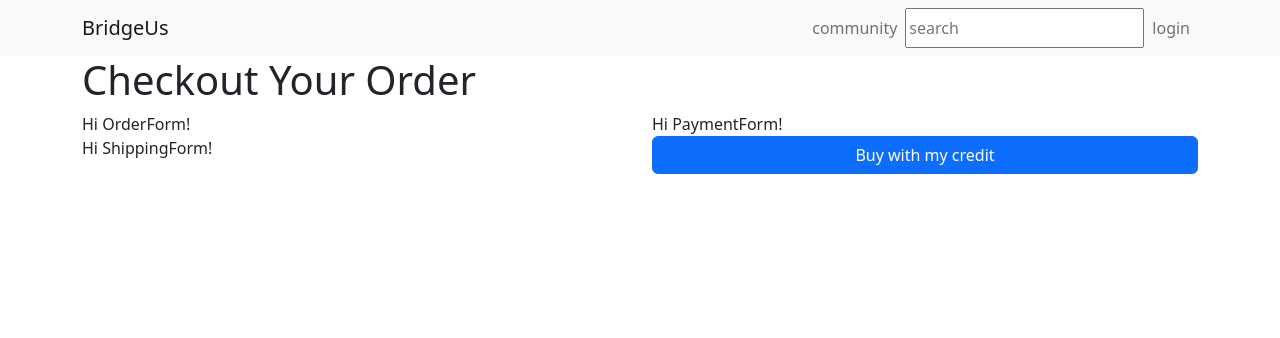
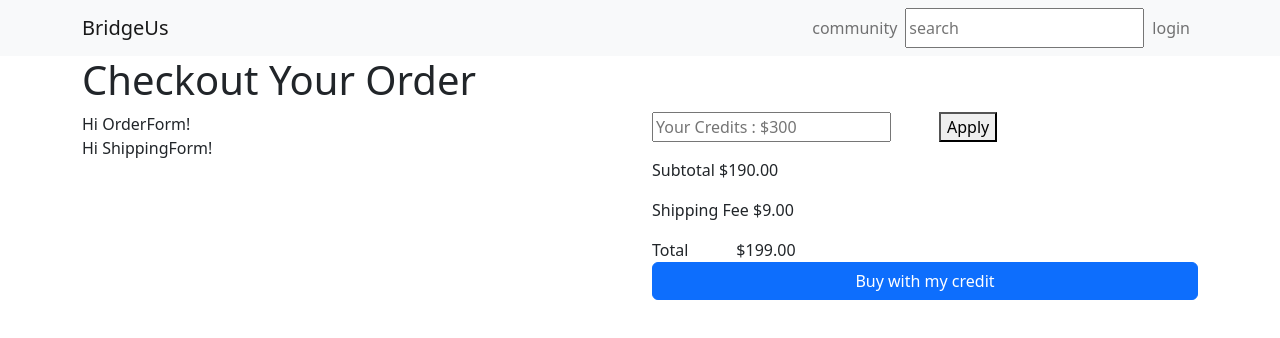
Before and after one commit to swsnu/swppfall2022-team16, a React (Create React App) app in the folder frontend/: page /payment in a window 1280 px wide. Shown: the top 338 px of the page. Built offline with nearby package versions, Linux system fonts and the light colour scheme.

Commit message:
PaymentForm done

```diff
--- a/frontend/src/components/Banner.tsx
+++ b/frontend/src/components/Banner.tsx
@@ -23,7 +23,7 @@ export default function Banner (): JSX.Element {
     <Carousel.Item>
       <img
         className="d-block w-100"
-        src="./bannerCarousel.png"
+        src="./carousel2.png"
         alt="Second slide"
       />
       <Carousel.Caption>
@@ -33,7 +33,7 @@ export default function Banner (): JSX.Element {
     <Carousel.Item>
       <img
         className="d-block w-100"
-        src="./carousel2.png"
+        src="./bannerCarousel.png"
         alt="Third slide"
       />
       <Carousel.Caption>
--- a/frontend/src/components/PaymentForm.tsx
+++ b/frontend/src/components/PaymentForm.tsx
@@ -1,8 +1,23 @@
 import React from 'react'
+import { Stack } from 'react-bootstrap'
+
 /*eslint-disable */
 
 export default function PaymentForm (): JSX.Element {
   return <div>
-    Hi PaymentForm!
+    <Stack direction = 'vertical' gap = {3}>
+      <Stack direction ='horizontal' gap = {5}>
+        <input placeholder = 'Your Credits : $300'></input>
+        <button >Apply</button>
+      </Stack>
+      <Stack direction = 'vertical' gap = {3}>
+        <div className = "subtotal">Subtotal    $190.00</div>
+        <div className = "subtotal">Shipping Fee     $9.00</div>
+      </Stack>
+      <Stack direction = 'horizontal' gap = {5}>
+        <div className = "total">Total</div>
+        <div className = "totalfee">$199.00</div>
+      </Stack>
+    </Stack>
   </div>
 }
```
